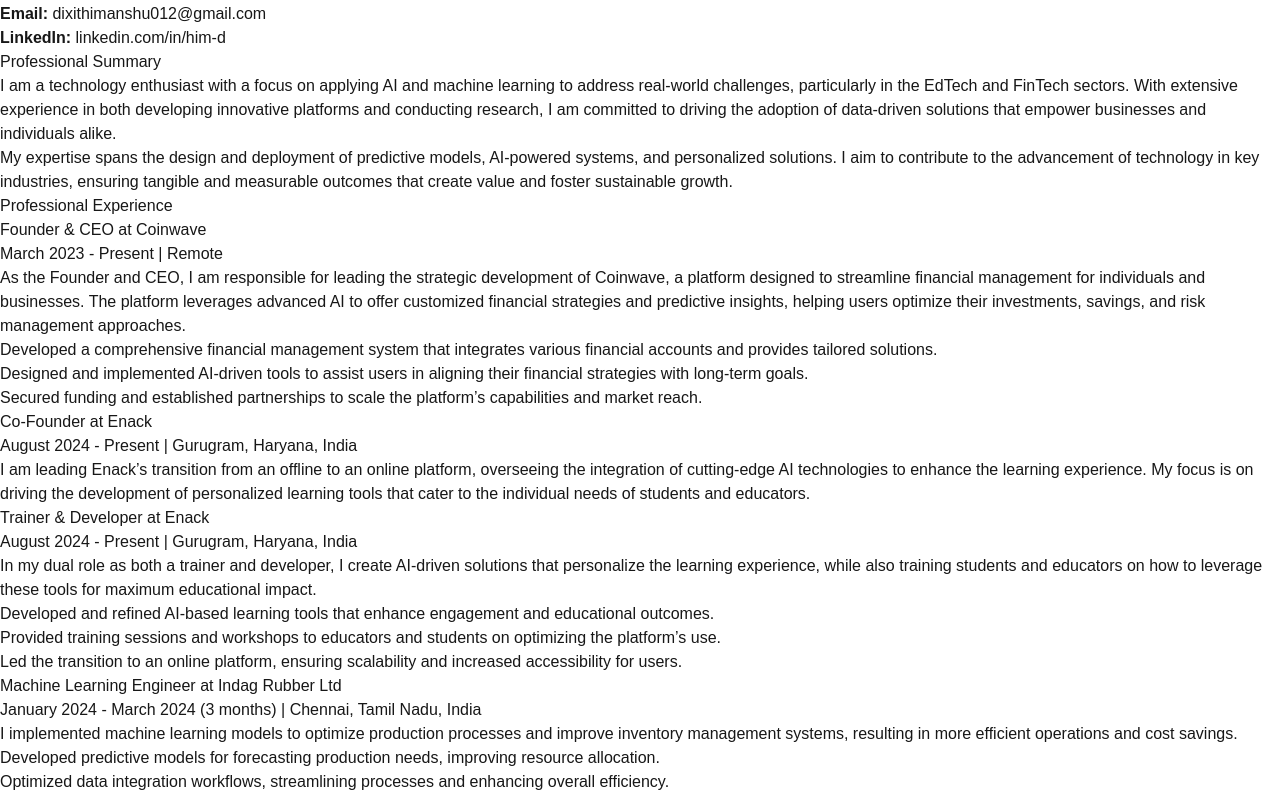
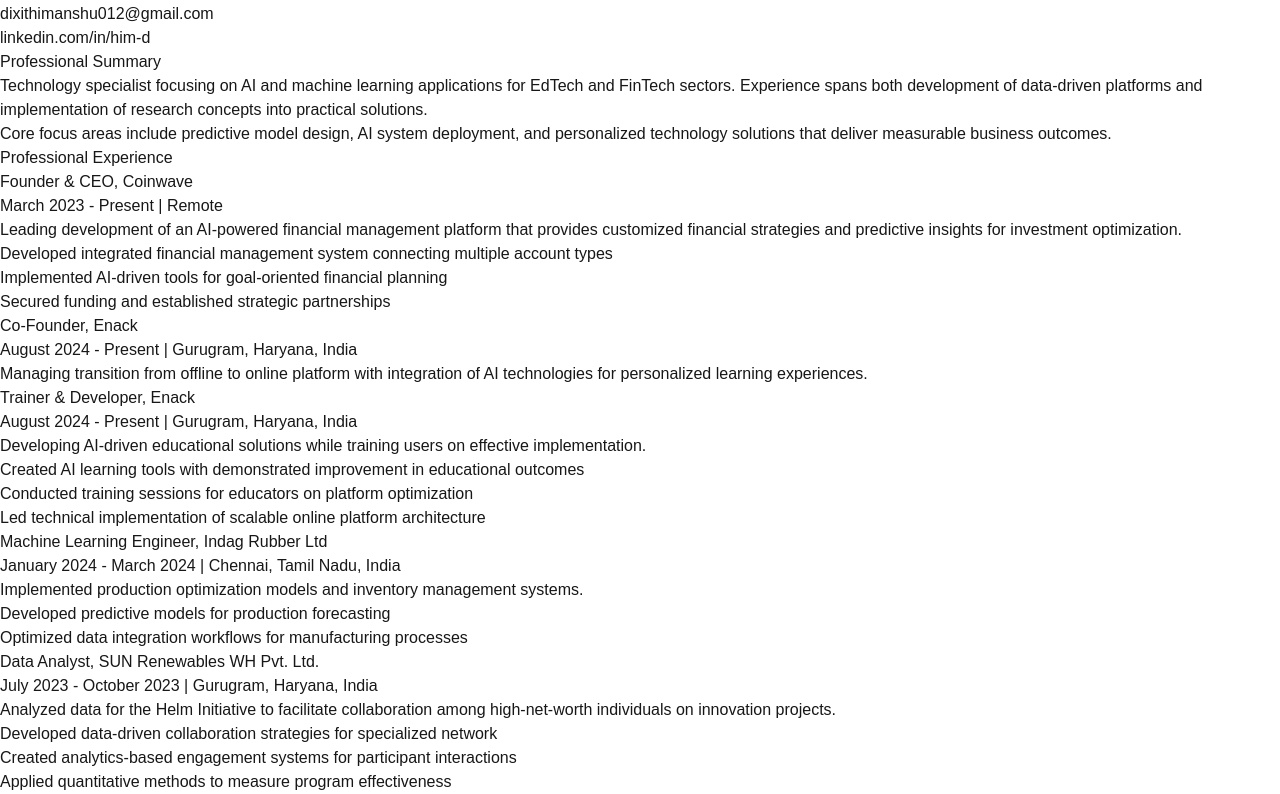
Before and after one commit to Hima-D/my-portfolio, a Next.js app: page /experience in a window 1280 px wide. Shown: the part 166-960 px from the top of the page. Built offline with nearby package versions, Linux system fonts and the light colour scheme; a web font is replaced by a local one.

Commit message:
Update page.tsx

```diff
--- a/src/app/experience/page.tsx
+++ b/src/app/experience/page.tsx
@@ -1,121 +1,121 @@
 import React from 'react';
-import Header from '@/components/header'; // Assuming you already have a Header component
+import Header from '@/components/header';
 
 const Resume = () => {
   return (
     <div className="bg-gray-50 min-h-screen">
-      <Header /> {/* Separate header */}
-      <section className="w-full bg-white rounded-lg shadow-xl p-8 mb-8 max-w-3xl mx-auto mt-12">
-        <div className="space-y-8">
+      <Header />
+      <section className="w-full bg-white rounded-lg shadow-md p-6 mb-8 max-w-3xl mx-auto mt-10">
+        <div className="space-y-6">
 
           {/* Header with Contact */}
-          <div className="flex flex-col items-center text-center mb-12">
-            <h1 className="text-4xl font-bold text-indigo-800">Himanshu Dixit</h1>
-            <p className="text-lg text-gray-700 opacity-80">Co-Founder at Enack | Gurugram, Haryana, India</p>
-            <div className="text-sm text-gray-600 mt-4">
-              <p><strong>Email:</strong> dixithimanshu012@gmail.com</p>
-              <p><strong>LinkedIn:</strong> <a href="https://www.linkedin.com/in/him-d" className="text-indigo-600">linkedin.com/in/him-d</a></p>
+          <div className="flex flex-col items-center text-center mb-8">
+            <h1 className="text-3xl font-bold text-gray-800">Himanshu Dixit</h1>
+            <p className="text-base text-gray-700">Co-Founder at Enack | Gurugram, Haryana, India</p>
+            <div className="text-sm text-gray-600 mt-3">
+              <p>dixithimanshu012@gmail.com</p>
+              <p><a href="https://www.linkedin.com/in/him-d" className="text-blue-700">linkedin.com/in/him-d</a></p>
             </div>
           </div>
 
           {/* Summary Section */}
           <div>
-            <h2 className="text-3xl font-semibold text-indigo-900">Professional Summary</h2>
-            <p className="text-lg text-gray-700 opacity-80 mt-4">
-              I am a technology enthusiast with a focus on applying AI and machine learning to address real-world challenges, particularly in the EdTech and FinTech sectors. With extensive experience in both developing innovative platforms and conducting research, I am committed to driving the adoption of data-driven solutions that empower businesses and individuals alike.
+            <h2 className="text-xl font-semibold text-gray-800 border-b border-gray-200 pb-1">Professional Summary</h2>
+            <p className="text-base text-gray-700 mt-3">
+              Technology specialist focusing on AI and machine learning applications for EdTech and FinTech sectors. Experience spans both development of data-driven platforms and implementation of research concepts into practical solutions.
             </p>
-            <p className="text-lg text-gray-700 opacity-80 mt-4">
-              My expertise spans the design and deployment of predictive models, AI-powered systems, and personalized solutions. I aim to contribute to the advancement of technology in key industries, ensuring tangible and measurable outcomes that create value and foster sustainable growth.
+            <p className="text-base text-gray-700 mt-2">
+              Core focus areas include predictive model design, AI system deployment, and personalized technology solutions that deliver measurable business outcomes.
             </p>
           </div>
 
           {/* Experience Section */}
           <div>
-            <h2 className="text-3xl font-semibold text-indigo-900">Professional Experience</h2>
+            <h2 className="text-xl font-semibold text-gray-800 border-b border-gray-200 pb-1">Professional Experience</h2>
 
             {/* Job Experience 1 - Coinwave */}
-            <div className="space-y-4 mt-8">
-              <h3 className="text-2xl font-bold text-indigo-800">Founder & CEO at Coinwave</h3>
-              <p className="text-lg text-gray-700 opacity-80">March 2023 - Present | Remote</p>
-              <p className="text-lg text-gray-700 opacity-80">
-                As the Founder and CEO, I am responsible for leading the strategic development of Coinwave, a platform designed to streamline financial management for individuals and businesses. The platform leverages advanced AI to offer customized financial strategies and predictive insights, helping users optimize their investments, savings, and risk management approaches.
+            <div className="mt-4">
+              <h3 className="text-lg font-semibold text-gray-800">Founder & CEO, Coinwave</h3>
+              <p className="text-sm text-gray-600">March 2023 - Present | Remote</p>
+              <p className="text-base text-gray-700 mt-2">
+                Leading development of an AI-powered financial management platform that provides customized financial strategies and predictive insights for investment optimization.
               </p>
-              <ul className="list-inside list-disc text-lg text-gray-700 opacity-80 pl-6">
-                <li>Developed a comprehensive financial management system that integrates various financial accounts and provides tailored solutions.</li>
-                <li>Designed and implemented AI-driven tools to assist users in aligning their financial strategies with long-term goals.</li>
-                <li>Secured funding and established partnerships to scale the platform’s capabilities and market reach.</li>
+              <ul className="list-disc text-base text-gray-700 pl-5 mt-2">
+                <li>Developed integrated financial management system connecting multiple account types</li>
+                <li>Implemented AI-driven tools for goal-oriented financial planning</li>
+                <li>Secured funding and established strategic partnerships</li>
               </ul>
             </div>
 
             {/* Job Experience 2 - Enack */}
-            <div className="space-y-4 mt-8">
-              <h3 className="text-2xl font-bold text-indigo-800">Co-Founder at Enack</h3>
-              <p className="text-lg text-gray-700 opacity-80">August 2024 - Present | Gurugram, Haryana, India</p>
-              <p className="text-lg text-gray-700 opacity-80">
-                I am leading Enack’s transition from an offline to an online platform, overseeing the integration of cutting-edge AI technologies to enhance the learning experience. My focus is on driving the development of personalized learning tools that cater to the individual needs of students and educators.
+            <div className="mt-4">
+              <h3 className="text-lg font-semibold text-gray-800">Co-Founder, Enack</h3>
+              <p className="text-sm text-gray-600">August 2024 - Present | Gurugram, Haryana, India</p>
+              <p className="text-base text-gray-700 mt-2">
+                Managing transition from offline to online platform with integration of AI technologies for personalized learning experiences.
               </p>
             </div>
 
-            <div className="space-y-4 mt-8">
-              <h3 className="text-2xl font-bold text-indigo-800">Trainer & Developer at Enack</h3>
-              <p className="text-lg text-gray-700 opacity-80">August 2024 - Present | Gurugram, Haryana, India</p>
-              <p className="text-lg text-gray-700 opacity-80">
-                In my dual role as both a trainer and developer, I create AI-driven solutions that personalize the learning experience, while also training students and educators on how to leverage these tools for maximum educational impact.
+            <div className="mt-4">
+              <h3 className="text-lg font-semibold text-gray-800">Trainer & Developer, Enack</h3>
+              <p className="text-sm text-gray-600">August 2024 - Present | Gurugram, Haryana, India</p>
+              <p className="text-base text-gray-700 mt-2">
+                Developing AI-driven educational solutions while training users on effective implementation.
               </p>
-              <ul className="list-inside list-disc text-lg text-gray-700 opacity-80 pl-6">
-                <li>Developed and refined AI-based learning tools that enhance engagement and educational outcomes.</li>
-                <li>Provided training sessions and workshops to educators and students on optimizing the platform’s use.</li>
-                <li>Led the transition to an online platform, ensuring scalability and increased accessibility for users.</li>
+              <ul className="list-disc text-base text-gray-700 pl-5 mt-2">
+                <li>Created AI learning tools with demonstrated improvement in educational outcomes</li>
+                <li>Conducted training sessions for educators on platform optimization</li>
+                <li>Led technical implementation of scalable online platform architecture</li>
               </ul>
             </div>
 
             {/* Job Experience 3 - Indag Rubber Ltd */}
-            <div className="space-y-4 mt-8">
-              <h3 className="text-2xl font-bold text-indigo-800">Machine Learning Engineer at Indag Rubber Ltd</h3>
-              <p className="text-lg text-gray-700 opacity-80">January 2024 - March 2024 (3 months) | Chennai, Tamil Nadu, India</p>
-              <p className="text-lg text-gray-700 opacity-80">
-                I implemented machine learning models to optimize production processes and improve inventory management systems, resulting in more efficient operations and cost savings.
+            <div className="mt-4">
+              <h3 className="text-lg font-semibold text-gray-800">Machine Learning Engineer, Indag Rubber Ltd</h3>
+              <p className="text-sm text-gray-600">January 2024 - March 2024 | Chennai, Tamil Nadu, India</p>
+              <p className="text-base text-gray-700 mt-2">
+                Implemented production optimization models and inventory management systems.
               </p>
-              <ul className="list-inside list-disc text-lg text-gray-700 opacity-80 pl-6">
-                <li>Developed predictive models for forecasting production needs, improving resource allocation.</li>
-                <li>Optimized data integration workflows, streamlining processes and enhancing overall efficiency.</li>
+              <ul className="list-disc text-base text-gray-700 pl-5 mt-2">
+                <li>Developed predictive models for production forecasting</li>
+                <li>Optimized data integration workflows for manufacturing processes</li>
               </ul>
             </div>
 
-            {/* Job Experience 4 - SUN Renewables WH Pvt. Ltd. */}
-            <div className="space-y-4 mt-8">
-              <h3 className="text-2xl font-bold text-indigo-800">Data Analyst at SUN Renewables WH Pvt. Ltd.</h3>
-              <p className="text-lg text-gray-700 opacity-80">July 2023 - October 2023 (4 months) | Gurugram, Haryana, India</p>
-              <p className="text-lg text-gray-700 opacity-80">
-                As a Data Analyst for the Helm Initiative by Sun Group, I analyzed data to facilitate high-net-worth individuals’ collaboration on innovative projects. My contributions helped foster a dynamic and interactive environment for entrepreneurs to connect and exchange ideas.
+            {/* Job Experience 4 - SUN Renewables */}
+            <div className="mt-4">
+              <h3 className="text-lg font-semibold text-gray-800">Data Analyst, SUN Renewables WH Pvt. Ltd.</h3>
+              <p className="text-sm text-gray-600">July 2023 - October 2023 | Gurugram, Haryana, India</p>
+              <p className="text-base text-gray-700 mt-2">
+                Analyzed data for the Helm Initiative to facilitate collaboration among high-net-worth individuals on innovation projects.
               </p>
-              <ul className="list-inside list-disc text-lg text-gray-700 opacity-80 pl-6">
-                <li>Developed data-driven strategies to foster collaboration and innovation within a high-net-worth community.</li>
-                <li>Assisted in creating tailored networking opportunities and personalized experiences for participants.</li>
-                <li>Utilized advanced data analytics to refine engagement strategies and improve program effectiveness.</li>
+              <ul className="list-disc text-base text-gray-700 pl-5 mt-2">
+                <li>Developed data-driven collaboration strategies for specialized network</li>
+                <li>Created analytics-based engagement systems for participant interactions</li>
+                <li>Applied quantitative methods to measure program effectiveness</li>
               </ul>
             </div>
           </div>
 
           {/* Education Section */}
           <div>
-            <h2 className="text-3xl font-semibold text-indigo-900">Education</h2>
-            <div className="mt-8">
-              <h3 className="text-2xl font-bold text-indigo-800">Indian Institute of Technology, Madras</h3>
-              <p className="text-lg text-gray-700 opacity-80">Bachelor of Technology (BTech), Computer Science</p>
-              <p className="text-lg text-gray-700 opacity-80">October 2021 - May 2025 (Expected)</p>
+            <h2 className="text-xl font-semibold text-gray-800 border-b border-gray-200 pb-1">Education</h2>
+            <div className="mt-3">
+              <h3 className="text-lg font-semibold text-gray-800">Indian Institute of Technology, Madras</h3>
+              <p className="text-base text-gray-700">Bachelor of Technology (BTech), Computer Science</p>
+              <p className="text-sm text-gray-600">October 2021 - May 2025 (Expected)</p>
             </div>
           </div>
 
-          {/* Top Skills Section */}
+          {/* Technical Skills Section */}
           <div>
-            <h2 className="text-3xl font-semibold text-indigo-900">Core Competencies</h2>
-            <ul className="list-inside list-disc text-lg text-gray-700 opacity-80 pl-6 mt-8">
-              <li><strong>Business Analytics:</strong> KPI tracking, dashboard development, market research, and strategic decision-making.</li>
-              <li><strong>Machine Learning & AI:</strong> Model development, deployment, data preprocessing, and advanced feature engineering.</li>
-              <li><strong>Finance & Quantitative Analysis:</strong> Financial modeling, risk analysis, and predictive analytics for investment strategies.</li>
-              <li><strong>Data Engineering & SQL:</strong> Building robust ETL pipelines, optimizing databases, and executing complex queries.</li>
-              <li><strong>Leadership & Communication:</strong> Strong leadership abilities, effective communication, and time management in cross-functional teams.</li>
+            <h2 className="text-xl font-semibold text-gray-800 border-b border-gray-200 pb-1">Technical Competencies</h2>
+            <ul className="list-disc text-base text-gray-700 pl-5 mt-3 grid grid-cols-1 md:grid-cols-2 gap-2">
+              <li><strong>Business Analytics:</strong> KPI tracking, dashboard development, market research</li>
+              <li><strong>Machine Learning:</strong> Model development, deployment, feature engineering</li>
+              <li><strong>Finance Analysis:</strong> Financial modeling, risk assessment, predictive analytics</li>
+              <li><strong>Data Engineering:</strong> ETL pipelines, database optimization, SQL</li>
+              <li><strong>Leadership:</strong> Team management, project coordination, stakeholder communication</li>
             </ul>
           </div>
         </div>
```
